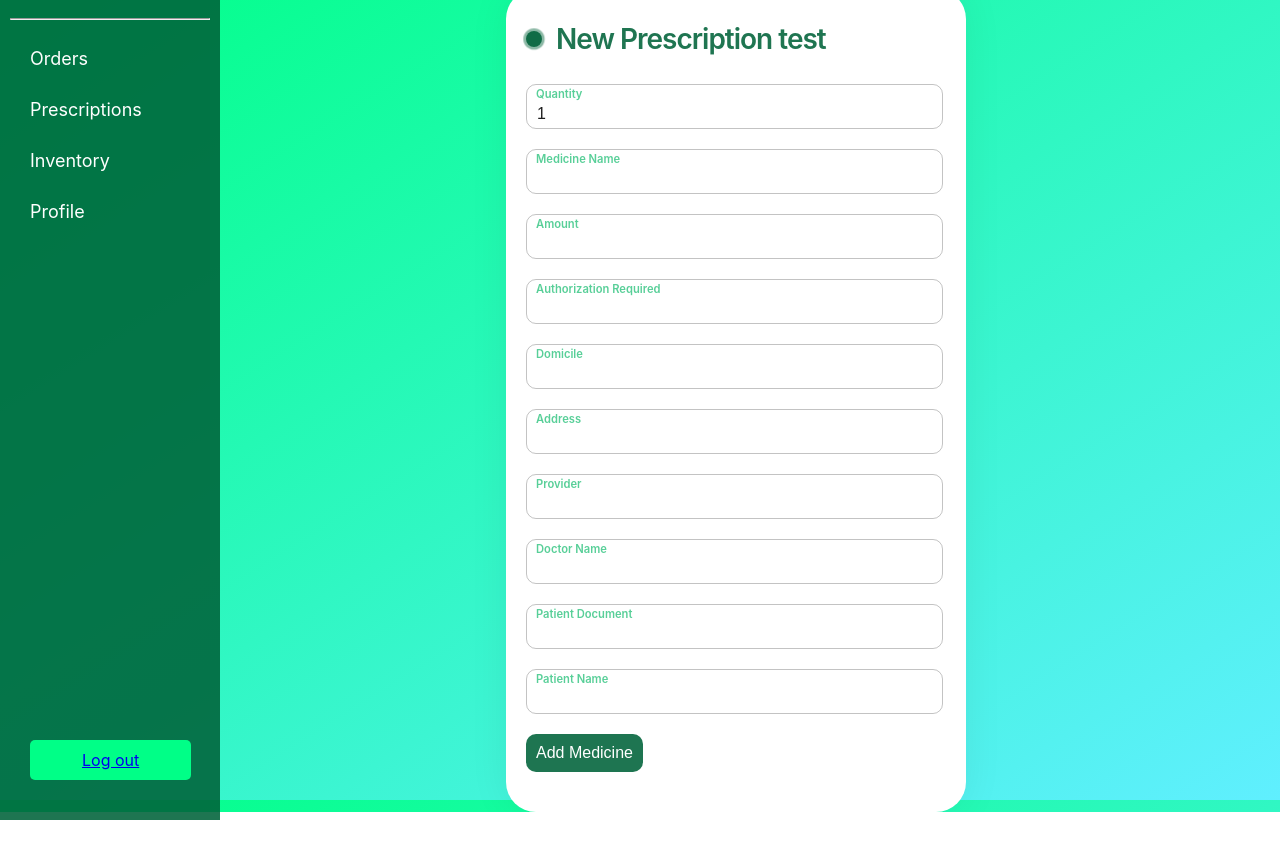
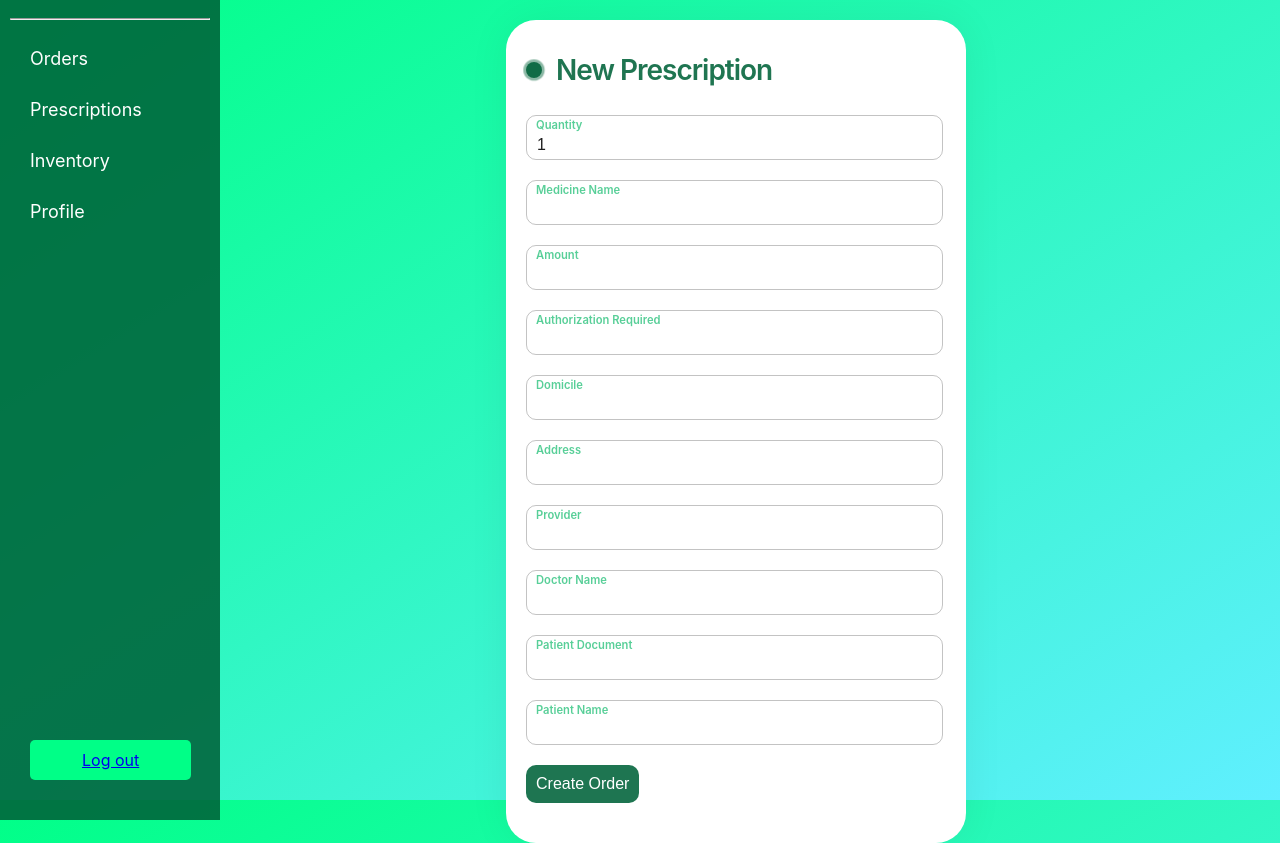
Before and after one commit to JessicaDMunozO/ieti-frontend, a React (Create React App) app: page /newPrescription in a window 1280 px wide. Shown: the top 843 px of the page. Before the commit the page ends 812 px from the top, so only its background shows below. Built offline with nearby package versions, Linux system fonts and the light colour scheme.

Commit message:
Detalles orden

```diff
--- a/src/components/Prescriptions/Prescriptions.css
+++ b/src/components/Prescriptions/Prescriptions.css
@@ -1,6 +1,7 @@
 .bodyCreatePrescriptions {
     margin-left: 250px;
-    height: 100vh;
+    margin-top: 20px;
+    height: auto;
     display: flex;
     align-items: center;
   }
--- a/src/components/Prescriptions/Prescriptions.jsx
+++ b/src/components/Prescriptions/Prescriptions.jsx
@@ -100,7 +100,7 @@ const Prescriptions = () => {
     return (
         <div className='bodyCreatePrescriptions'>
             <form className="form" onSubmit={handleSubmit}>
-                <p className="title">New Prescription test</p>
+                <p className="title">New Prescription</p>
                 <label>
                     <input className="input" type="number" required="" value={medicineQuantity} onChange={handleMedicineQuantityChange} />
                     <span>Quantity</span><br></br>
@@ -145,7 +145,7 @@ const Prescriptions = () => {
                     <input className="input" type="text" required="" value={patient_name} onChange={handlePatientNameChange} />
                     <span>Patient Name</span><br></br>
                 </label>
-                <button className="submit">Add Medicine</button>
+                <button className="submit">Create Order</button>
             </form>
         </div>
     );
```
